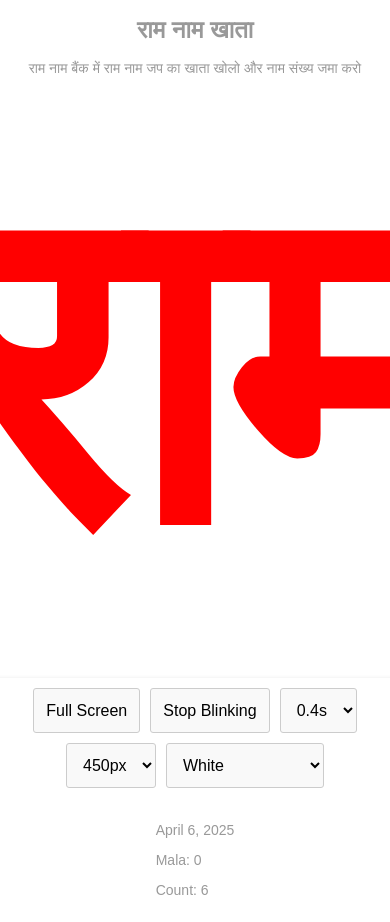
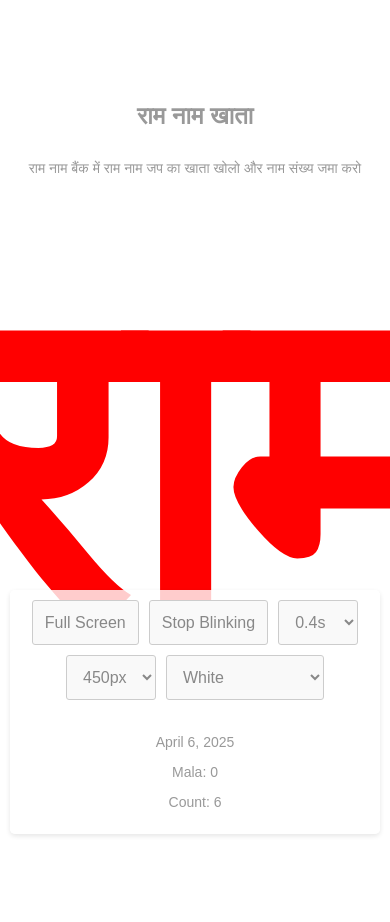
Before and after one commit to vinaymangal/ram, a plain HTML site: page index.html in a window 390 px wide. Shown: the top 922 px of the page. After the commit the page ends 844 px from the top, so only its background shows below. Drawn offline with Linux system fonts and the light colour scheme.

Commit message:
Update index.html

```diff
--- a/index.html
+++ b/index.html
@@ -12,92 +12,120 @@
             justify-content: center;
             min-height: 100vh;
             margin: 0;
-            padding: 0;
+            padding: 20px;
             background-color: #ffffff;
             font-family: Arial, sans-serif;
+            box-sizing: border-box;
         }
+
         #mainContent {
             text-align: center;
-            margin-bottom: 20px;
+            flex-grow: 1;
+            display: flex;
+            flex-direction: column;
+            justify-content: center;
         }
+
         .blink {
-            font-size: 450px;
+            font-size: clamp(100px, 20vw, 450px);
             font-weight: bold;
             color: #ff0000;
             display: inline-block;
             padding: 20px;
         }
-        #controls {
+
+        #controlsContainer {
+            position: fixed;
+            top: 10px;
+            right: 10px;
             display: flex;
             flex-direction: column;
             gap: 10px;
+            background-color: rgba(255, 255, 255, 0.8);
             padding: 10px;
-            background-color: rgba(255, 255, 255, 0.9);
-            box-shadow: 0 2px 5px rgba(0, 0, 0, 0.2);
+            border-radius: 5px;
+            box-shadow: 0 2px 5px rgba(0, 0, 0, 0.1);
+            z-index: 10;
         }
-        @media (min-width: 600px) {
-            #controls {
+
+        #buttonContainer {
+            display: flex;
+            flex-wrap: wrap;
+            gap: 10px;
+        }
+
+        #counterContainer {
+            font-size: 14px;
+            color: #666;
+            text-align: center;
+        }
+
+        button, select {
+            color: #888;
+            border: 1px solid #ccc;
+            border-radius: 3px;
+            background-color: #f9f9f9;
+            cursor: pointer;
+        }
+
+        button:hover, select:hover {
+            background-color: #e0e0e0;
+        }
+
+        h1 {
+            font-size: 28px;
+            color: #999999;
+        }
+
+        p {
+            font-size: 16px;
+            color: #999999;
+        }
+
+        /* Mobile Optimization */
+        @media (max-width: 600px) {
+            #controlsContainer {
                 position: fixed;
-                top: 10px;
+                top: auto;
+                bottom: 10px;
+                left: 10px;
                 right: 10px;
+                width: auto;
             }
-            .blink {
-                font-size: 450px;
+
+            #buttonContainer {
+                justify-content: center;
             }
+
+            #counterContainer {
+                margin-top: 10px;
+            }
+
+            button, select {
+                padding: 12px;
+                font-size: 16px;
+                min-width: 80px;
+            }
+
             h1 {
-                font-size: 28px;
+                font-size: 24px;
             }
+
             p {
-                font-size: 16px;
+                font-size: 14px;
             }
+        }
+
+        /* Desktop Styling */
+        @media (min-width: 601px) {
+            #controlsContainer {
+                width: 200px;
+            }
+
             button, select {
                 padding: 8px;
                 font-size: 14px;
             }
-        }
-        @media (max-width: 599px) {
-            #controls {
-                width: 100%;
-                align-items: center;
-            }
-            #buttonContainer {
-                display: flex;
-                flex-wrap: wrap;
-                justify-content: center;
-                gap: 10px;
-            }
-            #counterContainer {
-                margin-top: 10px;
-            }
-            .blink {
-                font-size: clamp(100px, 20vw, 450px);
-            }
-            h1 {
-                font-size: 24px;
-            }
-            p {
-                font-size: 14px;
-            }
-            button, select {
-                padding: 12px;
-                font-size: 16px;
-            }
-        }
-        h1 {
-            color: #999999;
-        }
-        p {
-            color: #999999;
-        }
-        button, select {
-            cursor: pointer;
-            border: 1px solid #ccc;
-            border-radius: 3px;
-            background-color: #f9f9f9;
-            transition: background-color 0.2s;
-        }
-        button:hover, select:hover {
-            background-color: #e0e0e0;
         }
     </style>
 </head>
@@ -107,7 +135,7 @@
         <p>राम नाम बैंक में राम नाम जप का खाता खोलो और नाम संख्य जमा करो</p>
         <div class="blink">राम</div>
     </div>
-    <div id="controls">
+    <div id="controlsContainer">
         <div id="buttonContainer">
             <button id="fullscreenButton">Full Screen</button>
             <button id="toggleBlink">Stop Blinking</button>
@@ -187,7 +215,10 @@
         fontSizeSelect.value = savedFontSize;
         bgColorSelect.value = savedBgColor;
 
-        text.style.fontSize = savedFontSize + 'px';
+        // Apply saved font size if available, else use CSS clamp
+        if (savedFontSize) {
+            text.style.fontSize = savedFontSize + 'px';
+        }
         document.body.style.backgroundColor = savedBgColor;
         blinkInterval = setInterval(blink, parseInt(savedBlinkSpeed));
 
```
